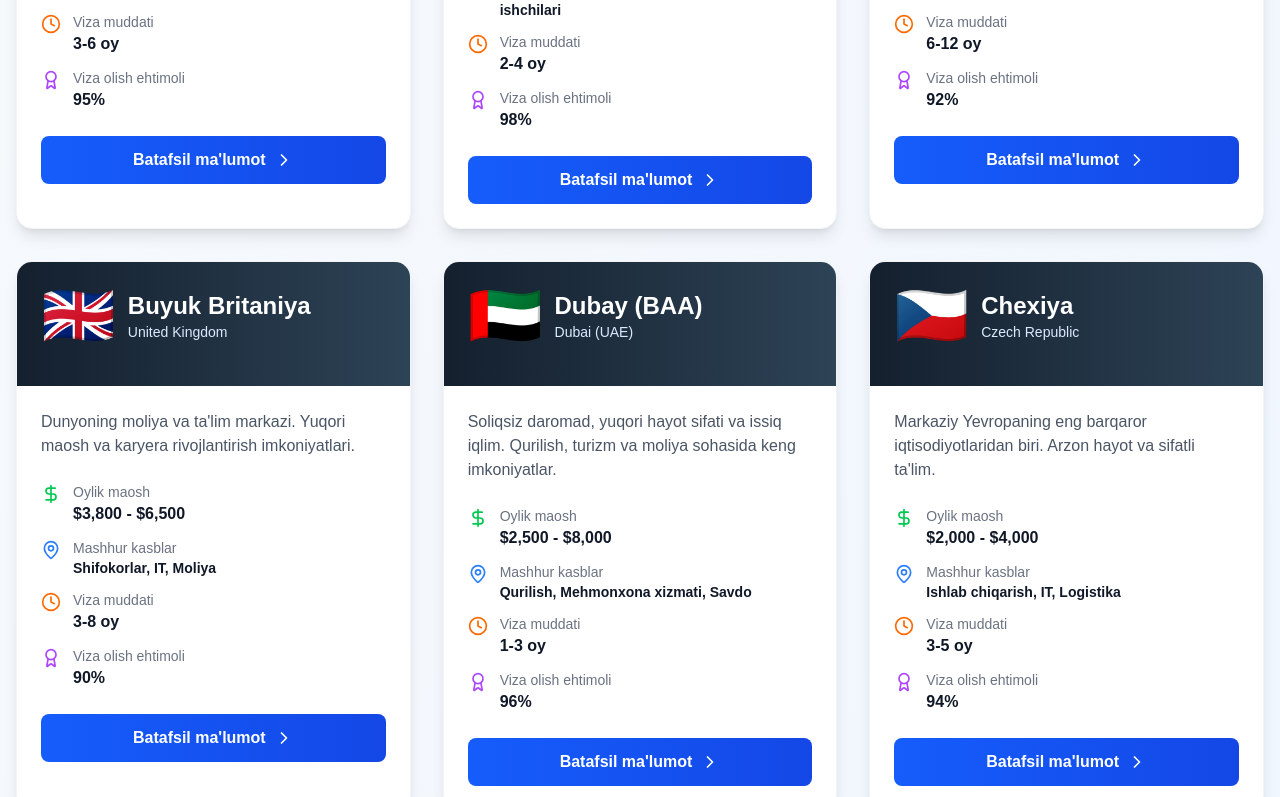
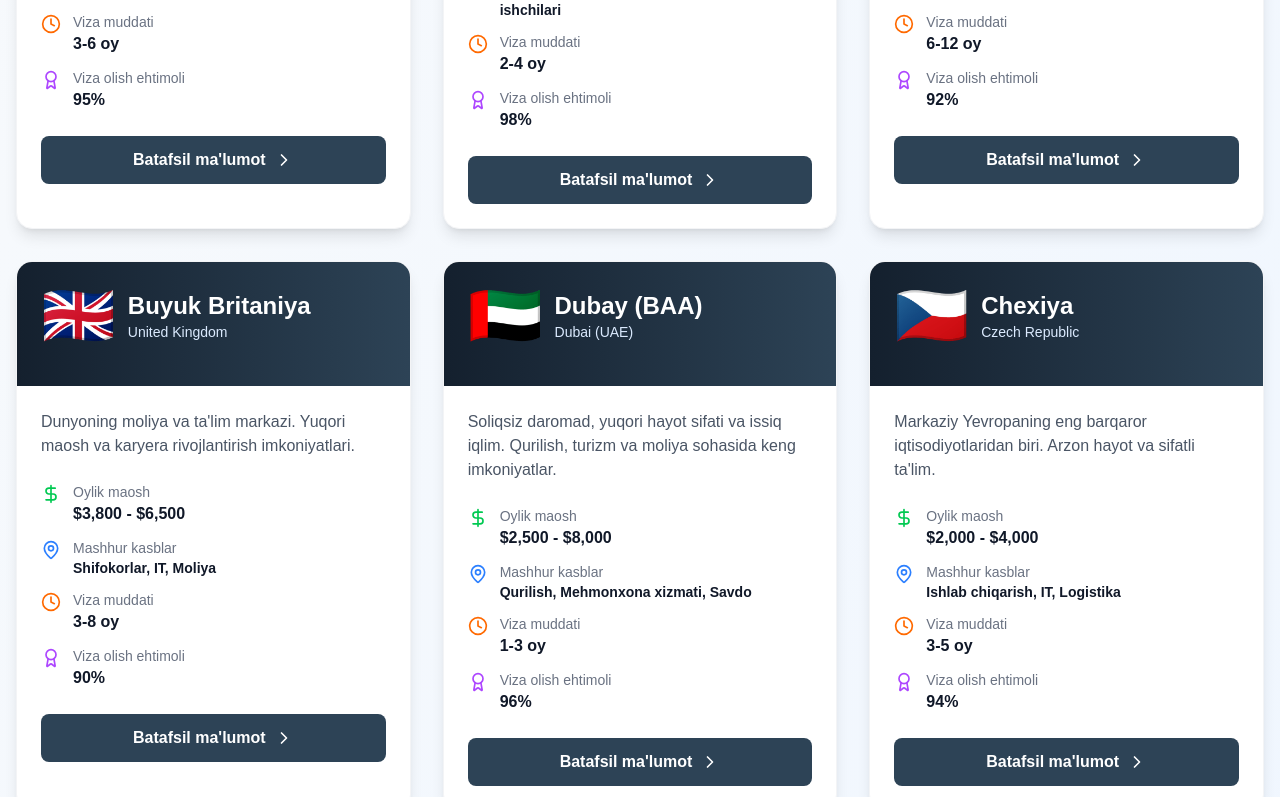
Before and after one commit to islome/migration, a Next.js app: page /countries in a window 1280 px wide. Shown: the part 901-1698 px from the top of the page. Built offline with nearby package versions, Linux system fonts and the light colour scheme.

Commit message:
button color changed into darked color

```diff
--- a/app/countries/page.tsx
+++ b/app/countries/page.tsx
@@ -171,7 +171,7 @@ export default function CountriesPage() {
                 {/* CTA Button */}
                 <Link
                   href={`/countries/${country.id}`}
-                  className="w-full bg-gradient-to-r from-blue-600 to-blue-700 text-white py-3 rounded-lg hover:shadow-lg transition-all duration-300 font-semibold flex items-center justify-center gap-2 group-hover:gap-3"
+                  className="w-full bg-[#2d4356] text-white py-3 rounded-lg hover:shadow-lg transition-all duration-300 font-semibold flex items-center justify-center gap-2 group-hover:gap-3"
                 >
                   Batafsil ma'lumot
                   <ChevronRight className="w-5 h-5" />
```
